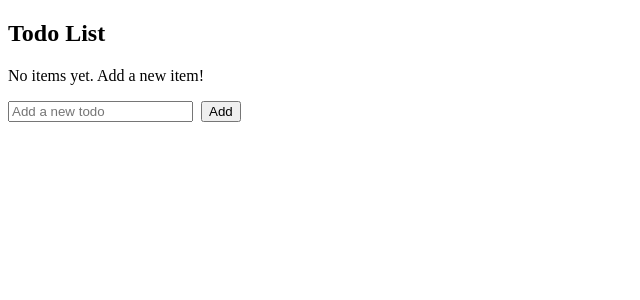
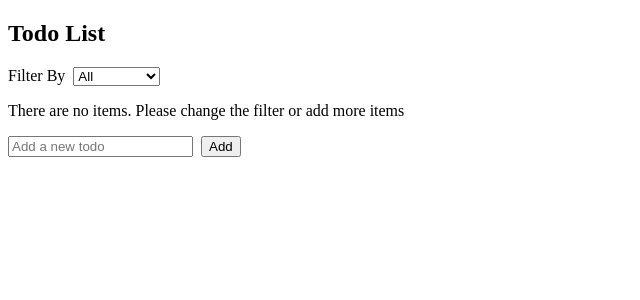
Before and after one commit to mailkev14/react-ai-journey, a React (Vite) app in the folder projects/sample-todo-app/: page / in a window 1280 px wide. Shown: the top 300 px of the page, without its empty margins (0-640 px from the left). Built offline with nearby package versions, Linux system fonts and the light colour scheme.

Commit message:
feat: add filter functionality to todo list (DAY 4)

```diff
--- a/projects/sample-todo-app/src/App.jsx
+++ b/projects/sample-todo-app/src/App.jsx
@@ -1,9 +1,10 @@
-import { useCallback, useRef, useState } from 'react'
+import { useCallback, useMemo, useRef, useState } from 'react'
 
 function App() {
   const inputRef = useRef(null);
   const [items, setItems] = useState([])
   const [editIndex, setEditIndex] = useState(-1);
+  const [filter, setFilter] = useState('');
 
   const handleOnSubmit = useCallback((event) => {
     const text = inputRef.current?.value?.trim();
@@ -34,6 +35,23 @@ function App() {
 
   const handleOnCancel = useCallback(() => setEditIndex(-1), [])
 
+  const handleOnUpdateFilter = useCallback((filter) => {
+    if (filter !== 'all' && filter !== '' && filter !== 'pending' && filter !== 'completed') return false;
+
+    setFilter(filter);
+  }, [])
+
+  const filteredItems = useMemo(() => items.filter((item) => {
+    switch (filter) {
+      case 'pending':
+        return !item.completed;
+      case 'completed':
+        return item.completed;
+      default:
+        return true;
+    }
+  }), [items, filter]);
+
   return (
     <section>
       <h1>Todo List</h1>
@@ -43,9 +61,10 @@ function App() {
         onEdit={handleOnEdit}
         onUpdate={handleOnUpdate}
         onCancel={handleOnCancel}
-        items={items}
+        items={filteredItems}
         toggleComplete={toggleComplete}
         removeItem={removeItem}
+        onUpdateFilter={handleOnUpdateFilter}
       />
 
       <TodoForm inputRef={inputRef} onSubmit={handleOnSubmit} />
@@ -53,7 +72,36 @@ function App() {
   )
 }
 
-const TodoList = ({ items, toggleComplete, removeItem, editIndex, onEdit, onUpdate, onCancel }) => items?.length ? (
+const TodoList = ({
+  items,
+  toggleComplete,
+  removeItem,
+  editIndex,
+  onEdit,
+  onUpdate,
+  onCancel,
+  onUpdateFilter
+}) => {
+  const filterRef = useRef(null)
+
+  const handleOnChangeFilter = useCallback((e) => onUpdateFilter(filterRef.current?.value ?? ''), [onUpdateFilter])
+
+  return (
+    <div style={{ marginBottom: '1rem' }}>
+      <div style={{ display: 'flex', gap: '0.5rem' }}>
+        <label forName="filter">Filter By</label>
+        <select
+          id="filter"
+          ref={filterRef}
+          onChange={handleOnChangeFilter}
+        >
+          <option value="">All</option>
+          <option value="pending">Pending</option>
+          <option value="completed">Completed</option>
+        </select>
+      </div>
+      {
+        items?.length ? (
           <ul style={{ listStyle: 'none', padding: 0, marginTop: '1rem', maxWidth: '400px' }}>
             {items.map((item, index) => (
               <TodoItem
@@ -70,8 +118,12 @@ const TodoList = ({ items, toggleComplete, removeItem, editIndex, onEdit, onUpda
             ))}
           </ul>
         ) : (
-  <p style={{ marginTop: '1rem' }}>No items yet. Add a new item!</p>
+          <p>There are no items. Please change the filter or add more items</p>
         )
+      }
+    </div>
+  )
+}
 
 const TodoItem = ({ item, index, toggleComplete, removeItem, editIndex, onEdit, onCancel, onUpdate }) => {
   const editInputRef = useRef(null);
```
Lines whose indentation alone changed are shown as unchanged.
